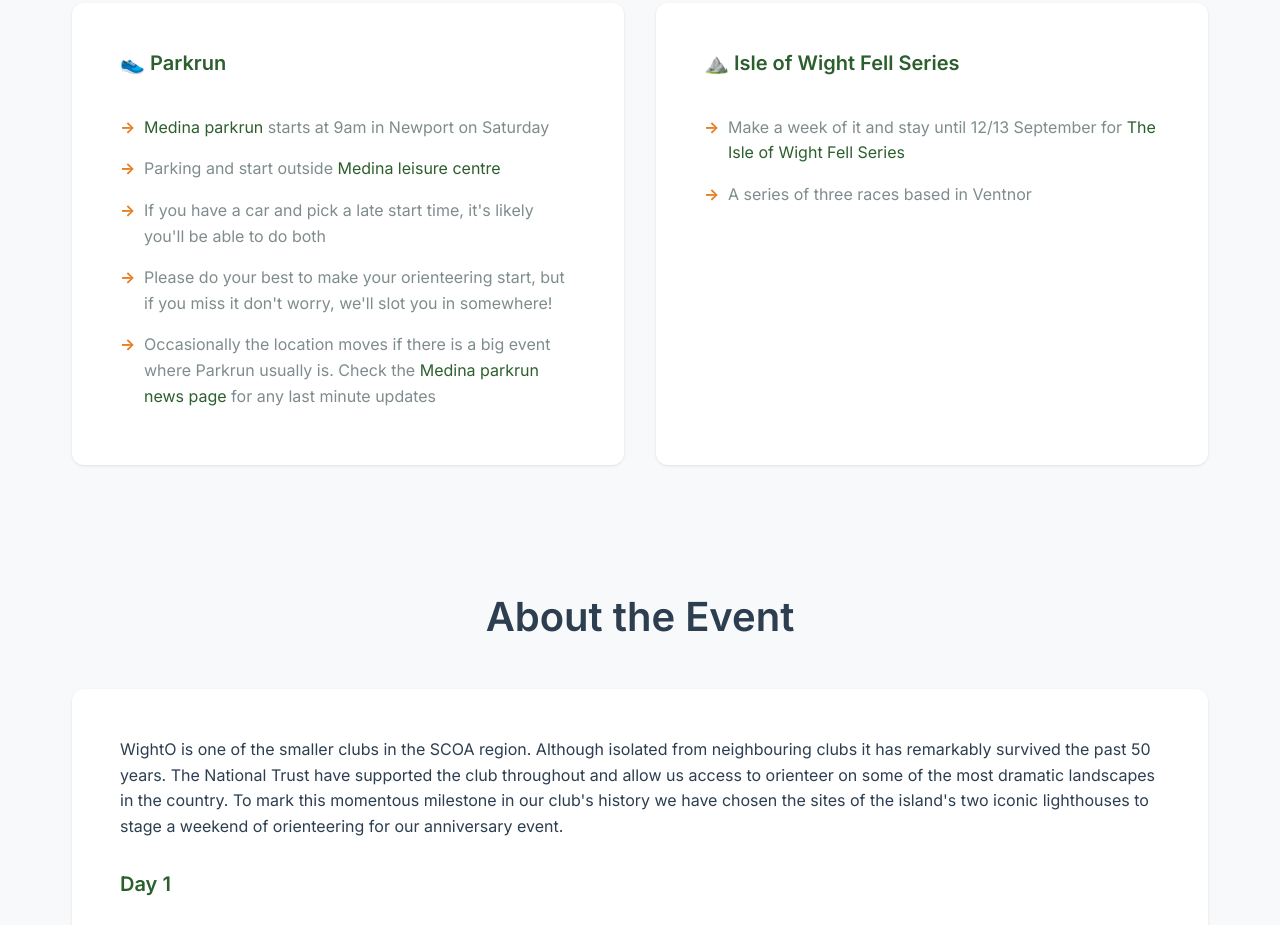
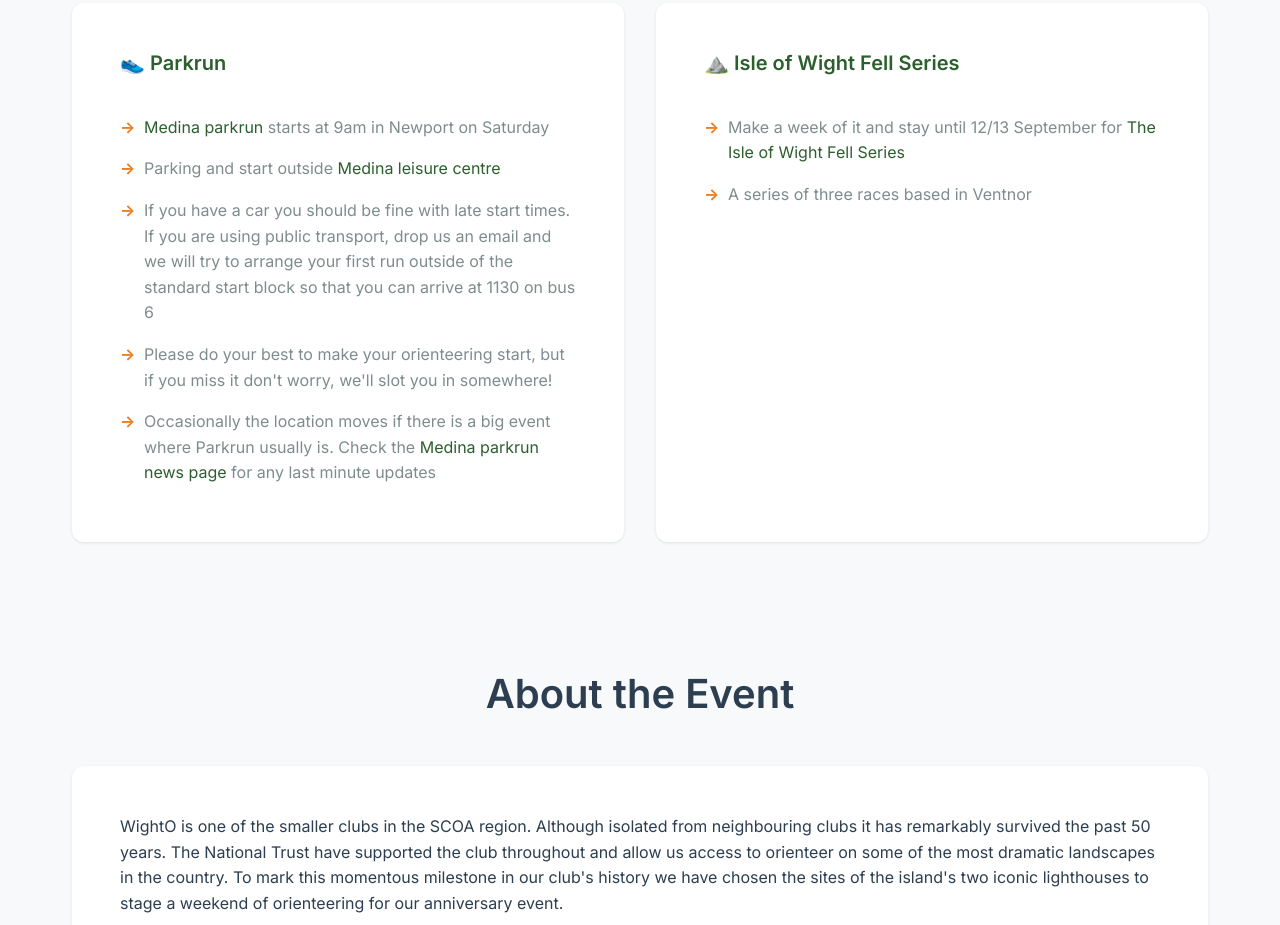
Before and after one commit to bwindsor/wighto-50, a website built with webpack: page index.html in a window 1280 px wide. Shown: the part 4281-5206 px from the top of the page. Built offline with nearby package versions, Linux system fonts and the light colour scheme.

Commit message:
Add note about parkrun and public transport

```diff
--- a/index.html
+++ b/index.html
@@ -238,7 +238,7 @@
             <ul>
               <li><a href="https://www.parkrun.org.uk/medina/" target="_blank">Medina parkrun</a> starts at 9am in Newport on Saturday</li>
               <li>Parking and start outside <a href="https://maps.app.goo.gl/sPDenAs9VH3GQNjt9" target="_blank">Medina leisure centre</a></li>
-              <li>If you have a car and pick a late start time, it's likely you'll be able to do both</li>
+              <li>If you have a car you should be fine with late start times. If you are using public transport, drop us an email and we will try to arrange your first run outside of the standard start block so that you can arrive at 1130 on bus 6</li>
               <li>Please do your best to make your orienteering start, but if you miss it don't worry, we'll slot you in somewhere!</li>
               <li>Occasionally the location moves if there is a big event where Parkrun usually is. Check the <a href="https://www.parkrun.org.uk/medina/news/" target="_blank">Medina parkrun news page</a> for any last minute updates</li>
             </ul>
```
